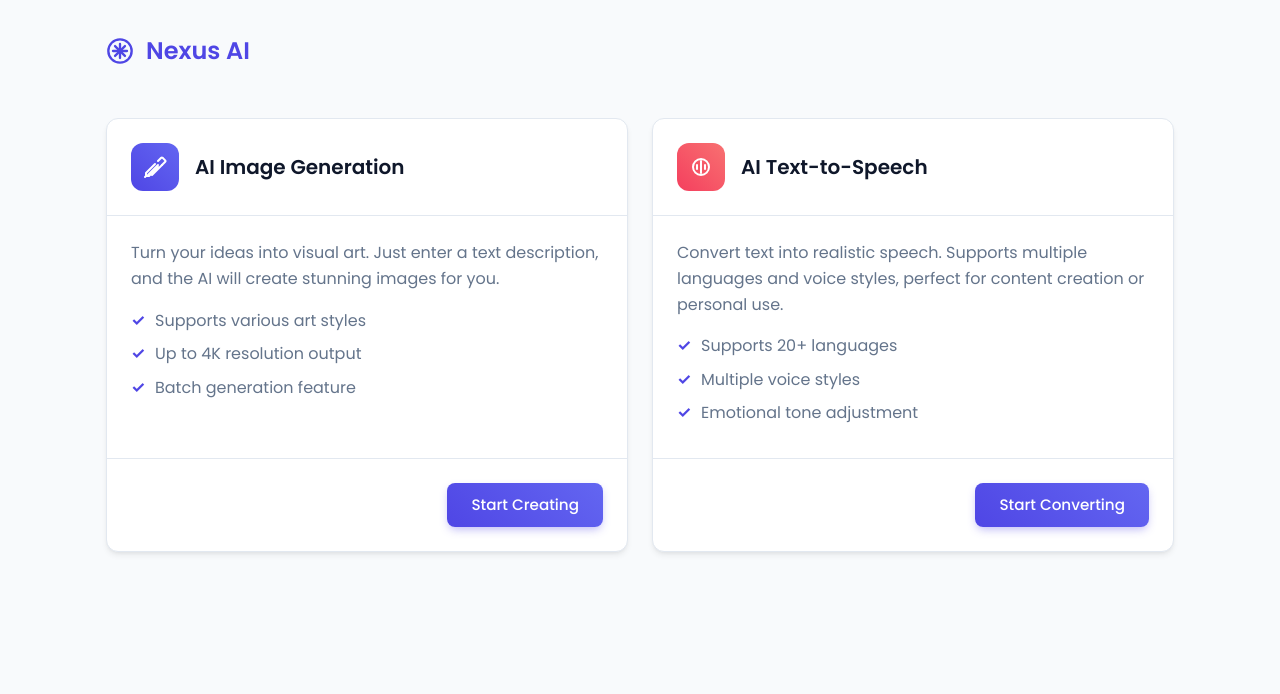
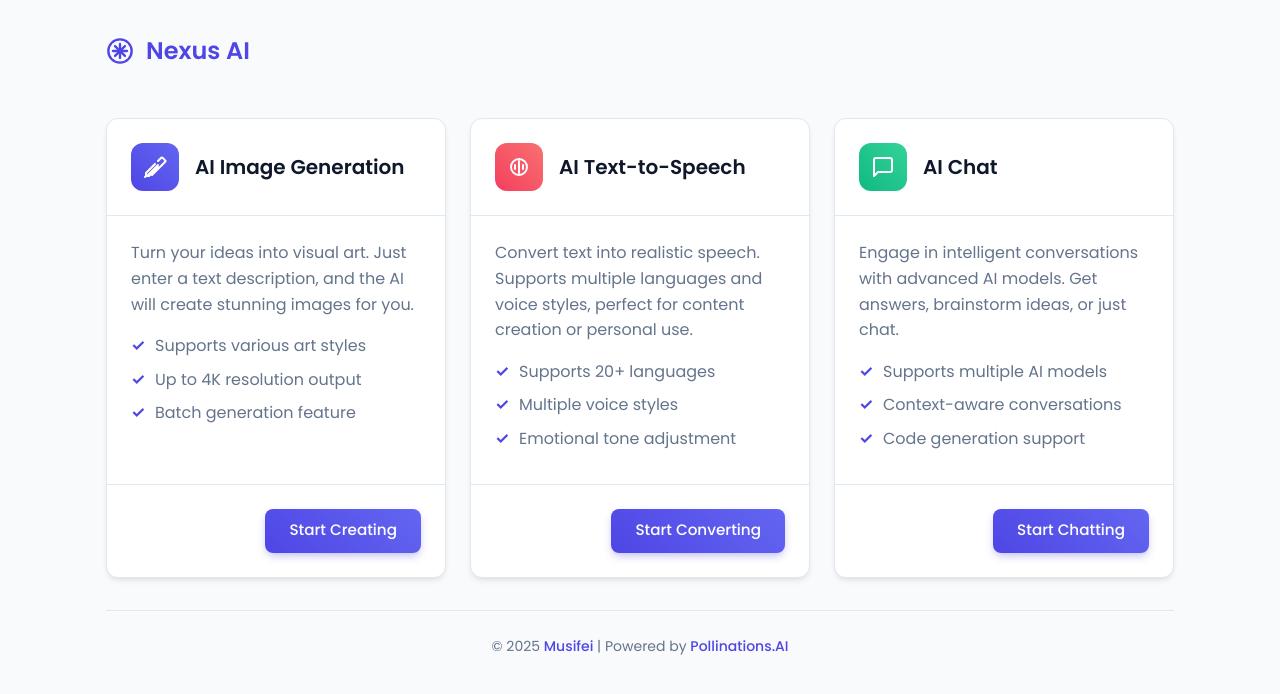
Before and after one commit to zhangyao421/nexus-ai, a plain HTML site: page index.html in a window 1280 px wide. Drawn offline with Linux system fonts and the light colour scheme.

Commit message:
Update index.html

```diff
--- a/index.html
+++ b/index.html
@@ -18,6 +18,8 @@
             --color-primary-start: #4f46e5;
             --color-primary-end: #6366f1;
             --color-secondary: #f43f5e;
+            --color-tertiary-start: #10b981; /* New color for the chat card */
+            --color-tertiary-end: #34d399;   /* New color for the chat card */
             --color-bg: #f8fafc;
             --color-surface: #ffffff;
             --color-text: #0f172a;
@@ -271,7 +273,7 @@
 
                 <div class="card">
                     <div class="card-header">
-                        <div class="card-icon" style="background: linear-gradient(45deg, #f43f5e, #f87171);">
+                        <div class="card-icon" style="background: linear-gradient(45deg, var(--color-secondary), #f87171);">
                             <svg xmlns="http://www.w3.org/2000/svg" width="24" height="24" viewBox="0 0 24 24" fill="none" stroke="currentColor" stroke-width="2" stroke-linecap="round" stroke-linejoin="round">
                                 <path d="M12 6v12"></path><path d="M8 10v4"></path><path d="M16 10v4"></path><path d="M20 12a8 8 0 1 1-16 0 8 8 0 0 1 16 0z"></path>
                             </svg>
@@ -294,8 +296,40 @@
                         </a>
                     </div>
                 </div>
+
+                <!-- New AI Chat Card -->
+                <div class="card">
+                    <div class="card-header">
+                        <div class="card-icon" style="background: linear-gradient(45deg, var(--color-tertiary-start), var(--color-tertiary-end));">
+                            <svg xmlns="http://www.w3.org/2000/svg" width="24" height="24" viewBox="0 0 24 24" fill="none" stroke="currentColor" stroke-width="2" stroke-linecap="round" stroke-linejoin="round">
+                                <path d="M21 15a2 2 0 0 1-2 2H7l-4 4V5a2 2 0 0 1 2-2h14a2 2 0 0 1 2 2z"></path>
+                            </svg>
+                        </div>
+                        <h3 class="card-title">AI Chat</h3>
+                    </div>
+                    <div class="card-body">
+                        <p class="card-description">
+                            Engage in intelligent conversations with advanced AI models. Get answers, brainstorm ideas, or just chat.
+                        </p>
+                        <ul class="card-features">
+                            <li>Supports multiple AI models</li>
+                            <li>Context-aware conversations</li>
+                            <li>Code generation support</li>
+                        </ul>
+                    </div>
+                    <div class="card-footer">
+                        <a href="/chat" class="button button-primary">
+                            Start Chatting
+                        </a>
+                    </div>
+                </div>
+
             </div>
         </main>
+
+        <footer>
+            <p>© 2025 <a href="https://musifei.live" target="_blank" rel="noopener noreferrer">Musifei</a> | Powered by <a href="https://pollinations.ai" target="_blank" rel="noopener noreferrer">Pollinations.AI</a></p>
+        </footer>
     </div>
 </body>
 </html>
```
